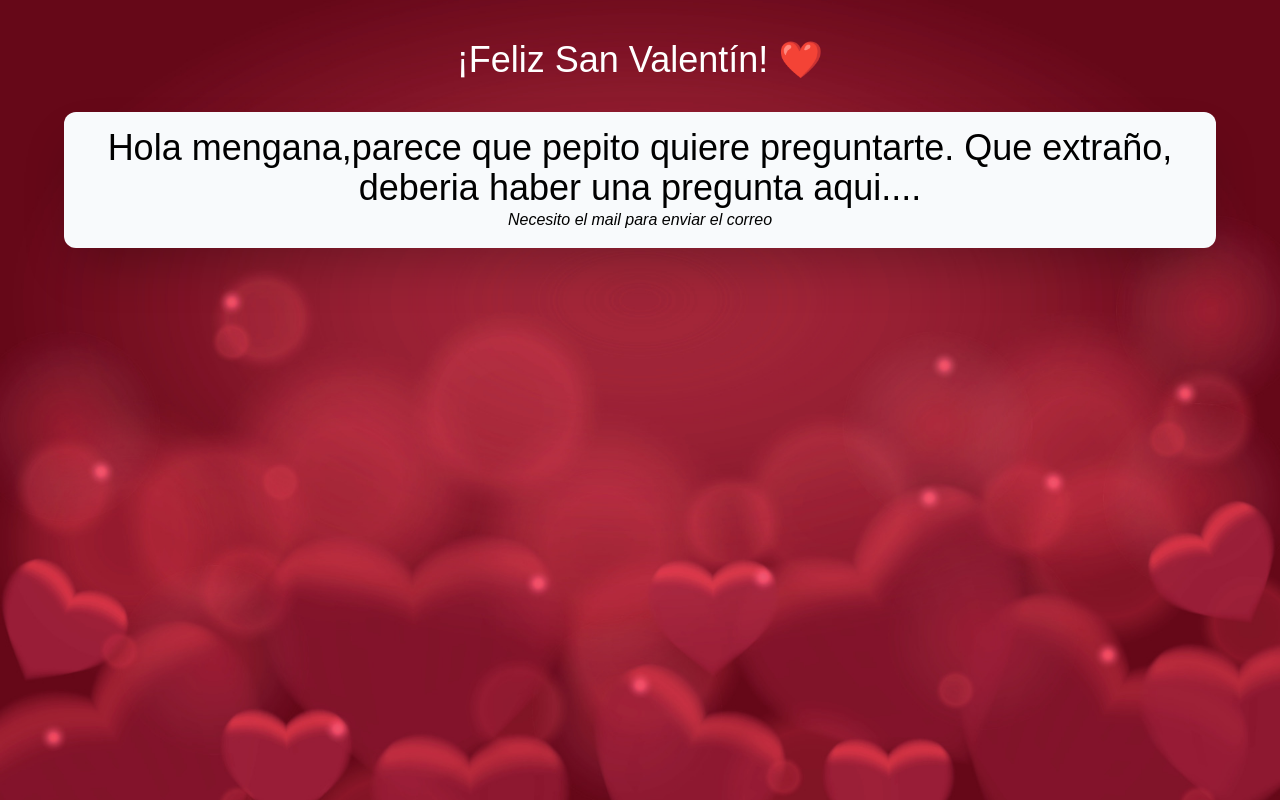
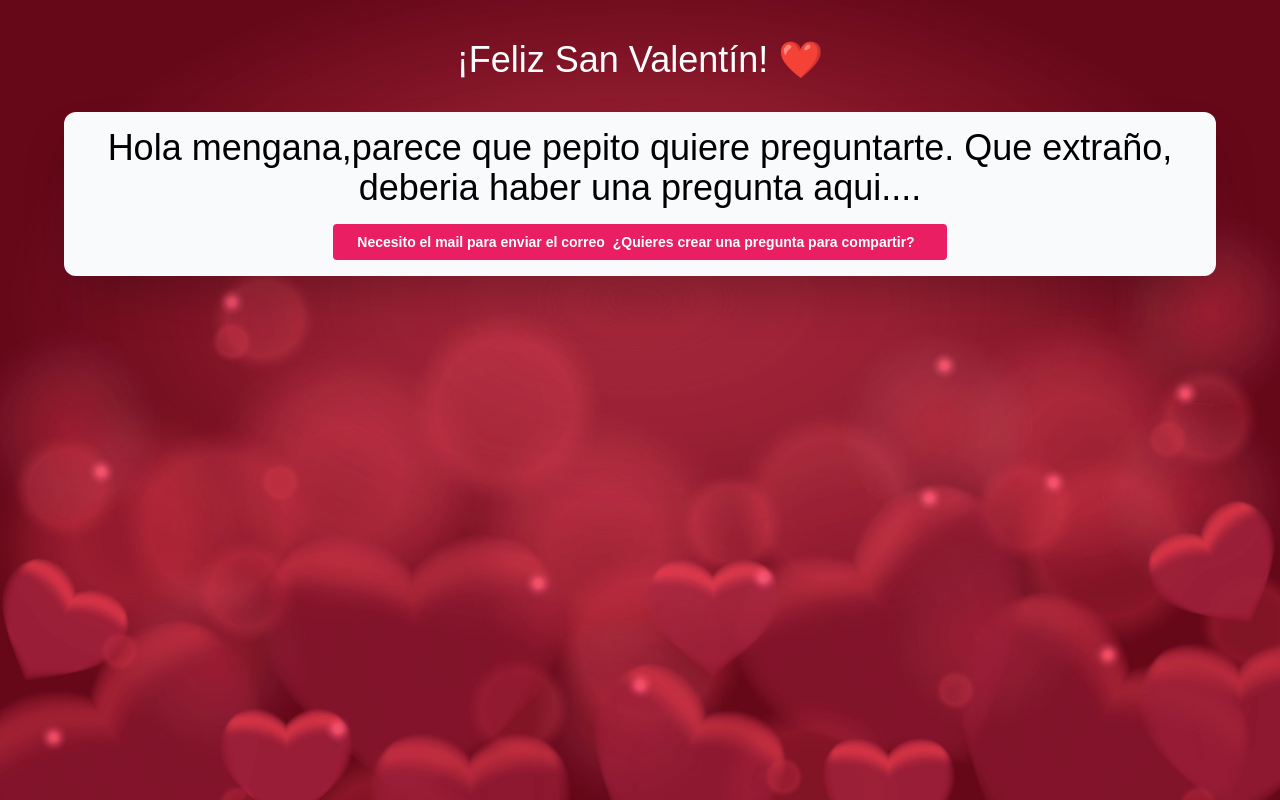
Before and after one commit to pablopissoni/san-valentin, a Next.js app: page / in a window 1280 px wide. Built offline with nearby package versions, Linux system fonts and the light colour scheme.

Commit message:
Update page.tsx

```diff
--- a/src/app/page.tsx
+++ b/src/app/page.tsx
@@ -1,4 +1,5 @@
 import { YesNoButton } from "@/components/ui/YesNoButton";
+import Link from "next/link";
 interface Props {
   searchParams: Promise<{
     mail?: string;
@@ -39,9 +40,23 @@ export default async function HomePage({ searchParams }: Props) {
               toName={sParams.to}
             />
           ) : (
-            <p>
-              <i>Necesito el mail para enviar el correo</i>
-            </p>
+            <Link href="/forward">
+              <p className="group inline-flex min-w-0 items-center gap-2 rounded bg-[#e91e63] px-6 py-2 mt-4 text-sm font-semibold text-white transition-all hover:shadow-lg hover:shadow-pink-500/40 active:scale-95 disabled:pointer-events-none disabled:opacity-50 disabled:shadow-none">
+                <span>Necesito el mail para enviar el correo</span>
+                ¿Quieres crear una pregunta para compartir?
+                <svg
+                  xmlns="http://www.w3.org/2000/svg"
+                  fill="none"
+                  viewBox="0 0 24 24"
+                  strokeWidth="1.5"
+                  stroke="currentColor"
+                  className="size-4 w-0 transition-all group-hover:w-4"
+                >
+                  <path strokeLinecap="round" strokeLinejoin="round" d="m8.25 4.5 7.5 7.5-7.5 7.5" />
+                </svg>
+              </p>
+              <i></i>
+            </Link>
           )}
         </section>
       </section>
```
